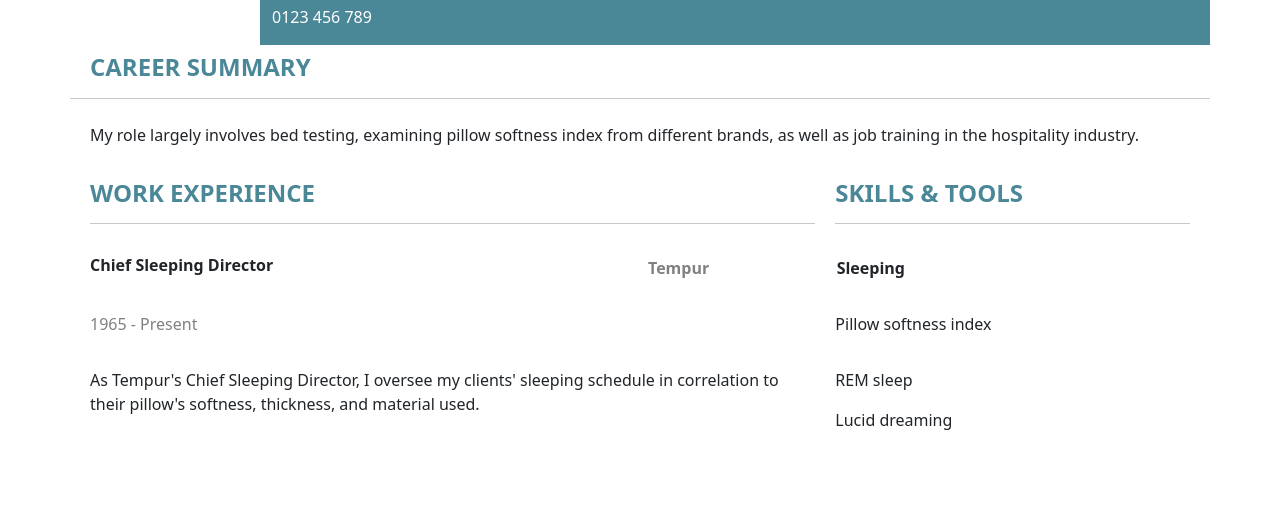
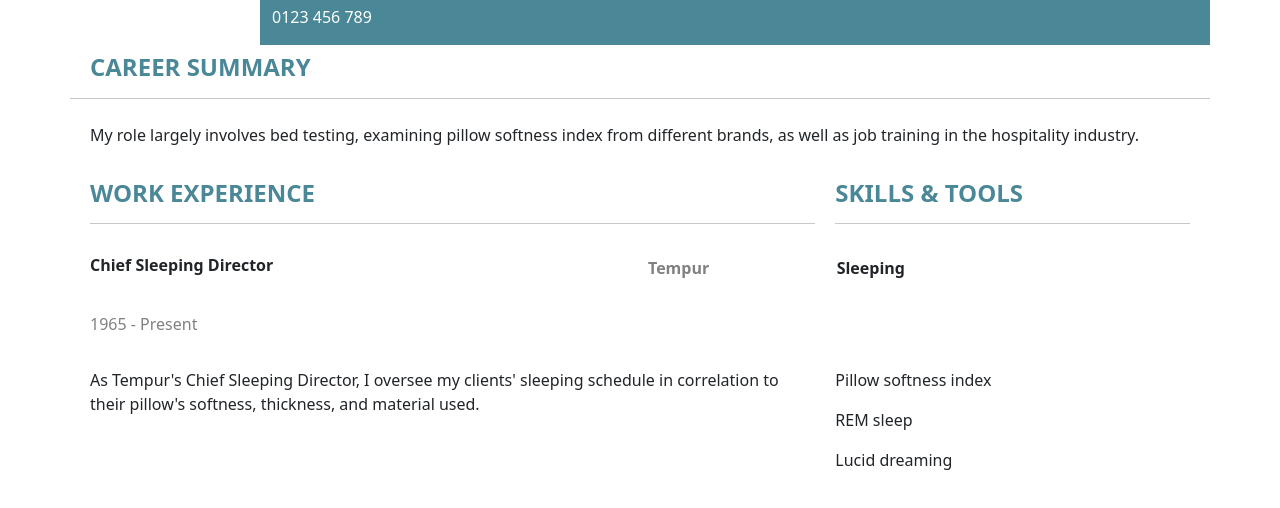
Before and after one commit to luthan-123/luthan-123.github.io, a plain HTML site: page index.html in a window 1280 px wide. Shown: the part 128-636 px from the top of the page. Drawn offline with nearby package versions, Linux system fonts and the light colour scheme.

Commit message:
kurkurkur

```diff
--- a/index.html
+++ b/index.html
@@ -67,9 +67,6 @@
                 <div class="p-2">
                     <p style="color: gray;">1965 - Present</p>
                 </div>
-                <div class="p-2">
-                    <p>Pillow softness index</p>
-                </div>
             </div>
             <div style="grid-template-columns: 8fr 4fr;" class="d-grid gap-1">
                 <div class="p-2">
@@ -78,6 +75,7 @@
                     </p>
                 </div>
                 <div class="p-2">
+                    <p>Pillow softness index</p>
                     <p>REM sleep</p>
                     <p>Lucid dreaming</p>
                 </div>
```
